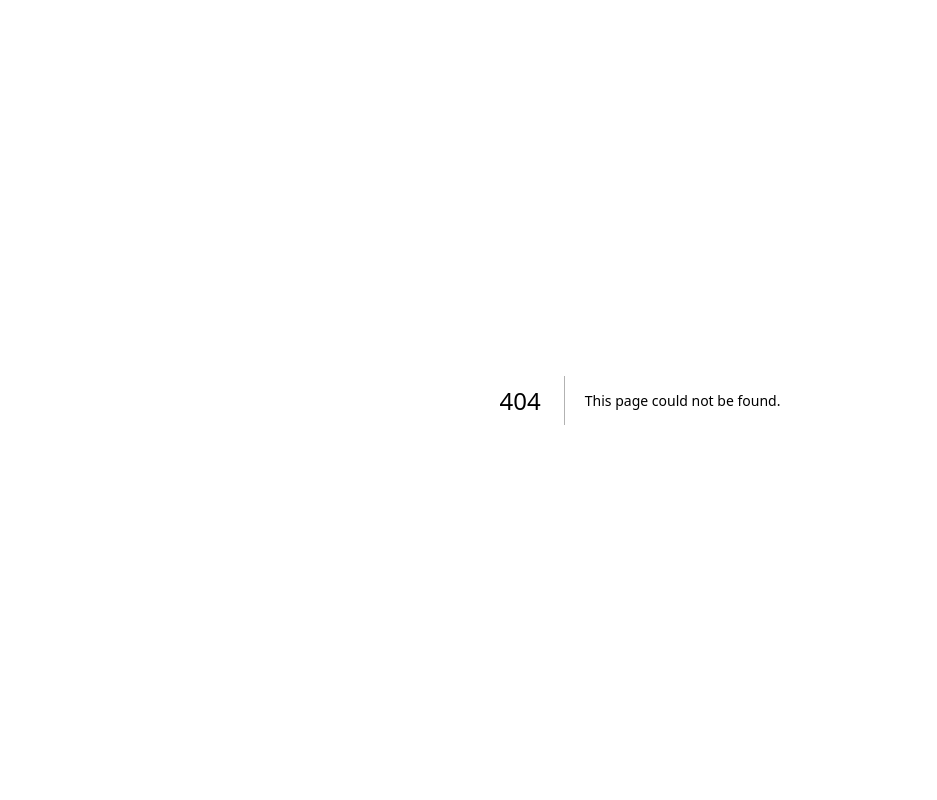
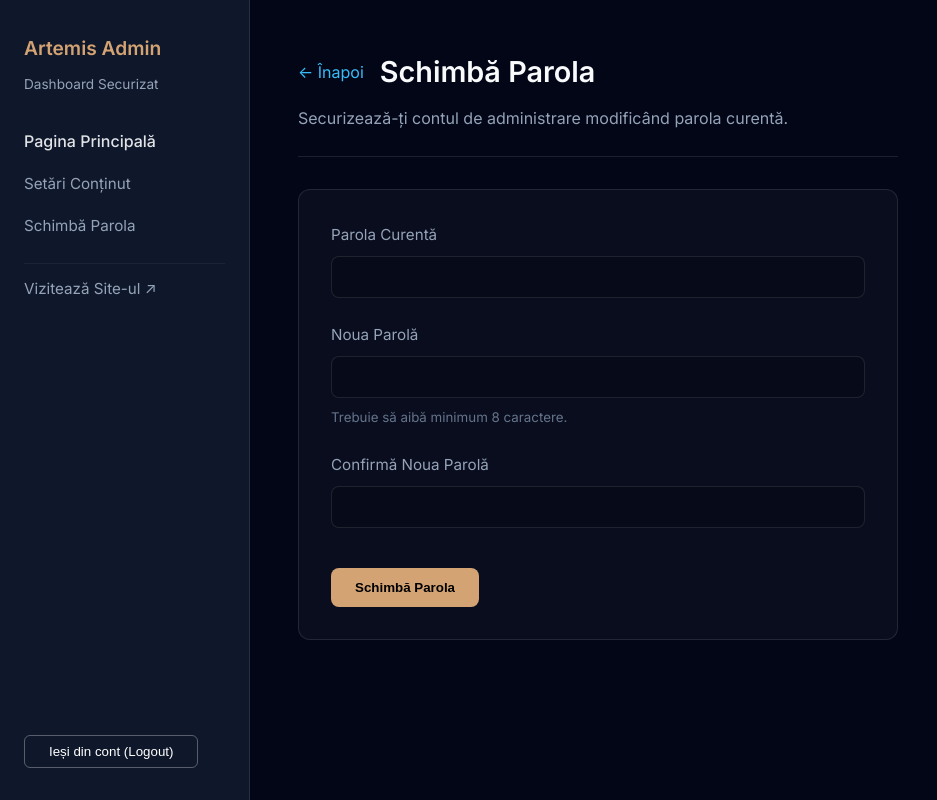
Before and after one commit to manolacheionutcatalin/artemis-website, a Next.js app: page /dashboard/password in a window 1280 px wide. Before the commit this address had no page. Shown: the whole page, without its empty margins (0-937 px from the left). Built offline with nearby package versions, Linux system fonts and the light colour scheme; no server answers; a web font is replaced by a local one.

Commit message:
feat: add password change page and layout sidebar links

```diff
--- /dev/null
+++ b/src/app/(admin)/dashboard/password/page.tsx
@@ -0,0 +1,167 @@
+"use client";
+
+import { useState } from "react";
+import { changeAdminPassword } from "@/app/actions/auth";
+import Link from "next/link";
+
+export default function PasswordPage() {
+  const [currentPassword, setCurrentPassword] = useState("");
+  const [newPassword, setNewPassword] = useState("");
+  const [confirmPassword, setConfirmPassword] = useState("");
+  const [isLoading, setIsLoading] = useState(false);
+  const [status, setStatus] = useState<{ type: "success" | "error"; message: string } | null>(null);
+
+  const handleSubmit = async (e: React.FormEvent) => {
+    e.preventDefault();
+    setIsLoading(true);
+    setStatus(null);
+
+    if (newPassword !== confirmPassword) {
+      setStatus({ type: "error", message: "Noua parolă și confirmarea ei nu se potrivesc." });
+      setIsLoading(false);
+      return;
+    }
+
+    if (newPassword.length < 8) {
+      setStatus({ type: "error", message: "Noua parolă trebuie să aibă cel puțin 8 caractere." });
+      setIsLoading(false);
+      return;
+    }
+
+    const result = await changeAdminPassword({ currentPassword, newPassword });
+
+    if (result.success) {
+      setStatus({ type: "success", message: "Parola a fost modificată cu succes!" });
+      setCurrentPassword("");
+      setNewPassword("");
+      setConfirmPassword("");
+    } else {
+      setStatus({ type: "error", message: result.message || "A apărut o eroare la schimbarea parolei." });
+    }
+
+    setIsLoading(false);
+  };
+
+  return (
+    <div style={{ maxWidth: "600px" }}>
+      <header style={{
+        display: "flex",
+        justifyContent: "space-between",
+        alignItems: "center",
+        borderBottom: "1px solid rgba(255,255,255,0.1)",
+        paddingBottom: "1.5rem",
+        marginBottom: "2rem"
+      }}>
+        <div>
+          <div style={{ display: "flex", alignItems: "center", gap: "1rem" }}>
+            <Link href="/dashboard" style={{ color: "#38bdf8", textDecoration: "none" }}>&larr; Înapoi</Link>
+            <h1 style={{ margin: 0, fontSize: "1.8rem" }}>
+              Schimbă Parola
+            </h1>
+          </div>
+          <p style={{ margin: "0.5rem 0 0 0", color: "#94a3b8" }}>
+            Securizează-ți contul de administrare modificând parola curentă.
+          </p>
+        </div>
+      </header>
+
+      <section style={{
+        backgroundColor: "rgba(255,255,255,0.03)",
+        borderRadius: "12px",
+        border: "1px solid rgba(255,255,255,0.1)",
+        padding: "2rem"
+      }}>
+        <form onSubmit={handleSubmit} style={{ display: "flex", flexDirection: "column", gap: "1.5rem" }}>
+          {status && (
+            <div style={{
+              padding: "1rem",
+              borderRadius: "8px",
+              backgroundColor: status.type === "success" ? "rgba(34, 197, 94, 0.1)" : "rgba(239, 68, 68, 0.1)",
+              color: status.type === "success" ? "#4ade80" : "#ef4444",
+              border: `1px solid ${status.type === "success" ? "rgba(34, 197, 94, 0.2)" : "rgba(239, 68, 68, 0.2)"}`
+            }}>
+              {status.message}
+            </div>
+          )}
+
+          <div style={{ display: "flex", flexDirection: "column", gap: "0.5rem" }}>
+            <label htmlFor="currentPassword" style={{ color: "#94a3b8", fontSize: "0.95rem" }}>Parola Curentă</label>
+            <input
+              type="password"
+              id="currentPassword"
+              value={currentPassword}
+              onChange={(e) => setCurrentPassword(e.target.value)}
+              style={{
+                padding: "0.75rem",
+                borderRadius: "8px",
+                backgroundColor: "rgba(0,0,0,0.2)",
+                border: "1px solid rgba(255,255,255,0.1)",
+                color: "#f8fafc",
+                fontFamily: "inherit"
+              }}
+              required
+            />
+          </div>
+
+          <div style={{ display: "flex", flexDirection: "column", gap: "0.5rem" }}>
+            <label htmlFor="newPassword" style={{ color: "#94a3b8", fontSize: "0.95rem" }}>Noua Parolă</label>
+            <input
+              type="password"
+              id="newPassword"
+              value={newPassword}
+              onChange={(e) => setNewPassword(e.target.value)}
+              style={{
+                padding: "0.75rem",
+                borderRadius: "8px",
+                backgroundColor: "rgba(0,0,0,0.2)",
+                border: "1px solid rgba(255,255,255,0.1)",
+                color: "#f8fafc",
+                fontFamily: "inherit"
+              }}
+              required
+            />
+            <small style={{ color: "#64748b" }}>Trebuie să aibă minimum 8 caractere.</small>
+          </div>
+
+          <div style={{ display: "flex", flexDirection: "column", gap: "0.5rem" }}>
+            <label htmlFor="confirmPassword" style={{ color: "#94a3b8", fontSize: "0.95rem" }}>Confirmă Noua Parolă</label>
+            <input
+              type="password"
+              id="confirmPassword"
+              value={confirmPassword}
+              onChange={(e) => setConfirmPassword(e.target.value)}
+              style={{
+                padding: "0.75rem",
+                borderRadius: "8px",
+                backgroundColor: "rgba(0,0,0,0.2)",
+                border: "1px solid rgba(255,255,255,0.1)",
+                color: "#f8fafc",
+                fontFamily: "inherit"
+              }}
+              required
+            />
+          </div>
+
+          <button
+            type="submit"
+            disabled={isLoading}
+            style={{
+              padding: "0.75rem 1.5rem",
+              backgroundColor: "#d4a373",
+              color: "#000",
+              border: "none",
+              borderRadius: "8px",
+              fontWeight: "600",
+              cursor: isLoading ? "not-allowed" : "pointer",
+              opacity: isLoading ? 0.7 : 1,
+              alignSelf: "flex-start",
+              marginTop: "1rem"
+            }}
+          >
+            {isLoading ? "Se salvează..." : "Schimbă Parola"}
+          </button>
+        </form>
+      </section>
+    </div>
+  );
+}
--- a/src/app/(admin)/layout.tsx
+++ b/src/app/(admin)/layout.tsx
@@ -29,7 +29,13 @@ export default function AdminLayout({
           <Link href="/dashboard" style={{ color: "#f8fafc", textDecoration: "none", fontWeight: "500", opacity: 0.9 }}>
             Pagina Principală
           </Link>
-          <Link href="/" target="_blank" style={{ color: "#94a3b8", textDecoration: "none", fontSize: "0.95rem" }}>
+          <Link href="/dashboard/settings" style={{ color: "#94a3b8", textDecoration: "none", fontSize: "0.95rem" }}>
+            Setări Conținut
+          </Link>
+          <Link href="/dashboard/password" style={{ color: "#94a3b8", textDecoration: "none", fontSize: "0.95rem" }}>
+            Schimbă Parola
+          </Link>
+          <Link href="/" target="_blank" style={{ color: "#94a3b8", textDecoration: "none", fontSize: "0.95rem", borderTop: "1px solid rgba(255,255,255,0.05)", paddingTop: "0.75rem", marginTop: "0.5rem" }}>
             Vizitează Site-ul ↗
           </Link>
         </nav>
--- /dev/null
+++ b/src/app/actions/auth.ts
@@ -0,0 +1,66 @@
+"use server";
+
+import { prisma } from "@/lib/prisma";
+import { getServerSession } from "next-auth";
+import { authOptions } from "@/lib/auth";
+import bcrypt from "bcryptjs";
+
+export async function changeAdminPassword(data: { currentPassword: string; newPassword: string }) {
+  const session = await getServerSession(authOptions);
+
+  if (!session || !session.user?.email) {
+    return { success: false, message: "Neautorizat. Te rog să te conectezi din nou." };
+  }
+
+  if (!data.currentPassword || !data.newPassword) {
+    return { success: false, message: "Toate câmpurile sunt obligatorii." };
+  }
+
+  if (data.newPassword.length < 8) {
+    return { success: false, message: "Noua parolă trebuie să aibă cel puțin 8 caractere." };
+  }
+
+  try {
+    const admin = await prisma.admin.findUnique({
+      where: { email: session.user.email },
+    });
+
+    if (!admin) {
+      return { success: false, message: "Utilizatorul administrator nu a fost găsit." };
+    }
+
+    // Verifică dacă parola curentă este corectă
+    const isCurrentPasswordCorrect = await bcrypt.compare(
+      data.currentPassword,
+      admin.passwordHash
+    );
+
+    if (!isCurrentPasswordCorrect) {
+      return { success: false, message: "Parola curentă este incorectă." };
+    }
+
+    // Hash-uiește noua parolă
+    const hashedNewPassword = await bcrypt.hash(data.newPassword, 12);
+
+    // Salvează în baza de date
+    await prisma.admin.update({
+      where: { id: admin.id },
+      data: { passwordHash: hashedNewPassword },
+    });
+
+    // Jurnalizează acțiunea
+    await prisma.auditLog.create({
+      data: {
+        action: "PASSWORD_CHANGED",
+        target: `admin:${admin.id}`,
+        ipAddress: "server",
+        adminId: admin.id,
+      },
+    });
+
+    return { success: true };
+  } catch (error) {
+    console.error("Eroare la schimbarea parolei:", error);
+    return { success: false, message: "A apărut o eroare neașteptată la schimbarea parolei." };
+  }
+}
```
Also changed, not shown: scratch/check_db.ts (deleted, +0 -18 lines).
